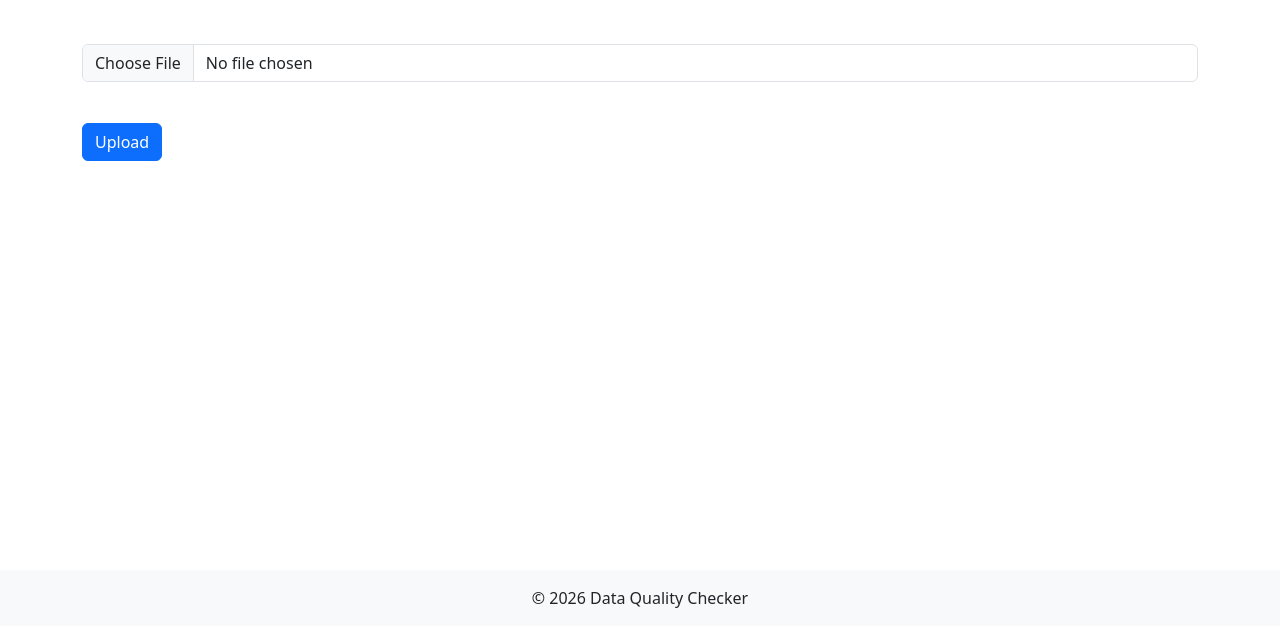
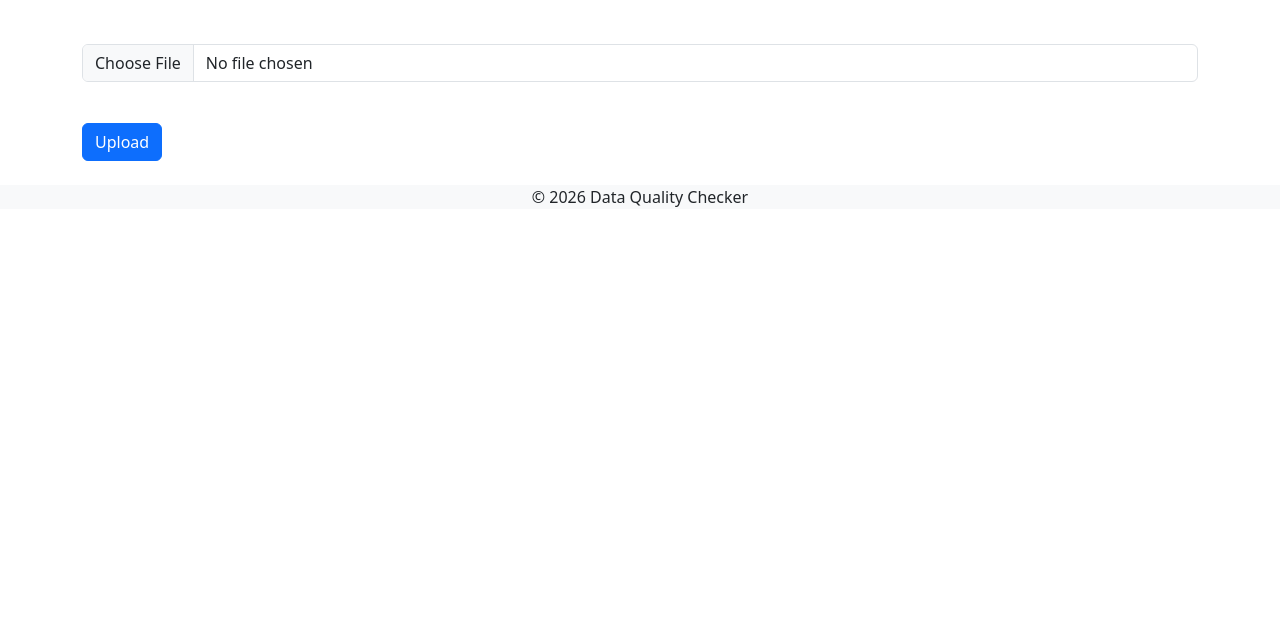
Before and after one commit to samksenija/Data-Quality-Checker, a Django app: page / in a window 1280 px wide. Shown: the part 164-800 px from the top of the page. Run offline with Django 4.2, Linux system fonts and the light colour scheme.

Commit message:
css, style adjustments -  footer and link; layout, results

```diff
--- a/data_quality_checker/quality_checks/static/quality_checks/css/style.css
+++ b/data_quality_checker/quality_checks/static/quality_checks/css/style.css
@@ -1,9 +1,3 @@
-.move-to-the-bottom-of-page {
-    position: fixed;
-    width: 100%;
-    bottom: 10px;
-}
-
 .push-div-down {
     padding-top: 45px;
 }
--- a/data_quality_checker/quality_checks/templates/layout.html
+++ b/data_quality_checker/quality_checks/templates/layout.html
@@ -26,7 +26,7 @@
         {% endblock %}
     </main>
 
-    <footer class="bg-light text-center py-3 mt-5 move-to-the-bottom-of-page">
+    <footer class="bg-light text-center">
         <p class="mb-0">© {% now "Y" %} Data Quality Checker</p>
     </footer>
 
--- a/data_quality_checker/quality_checks/templates/results.html
+++ b/data_quality_checker/quality_checks/templates/results.html
@@ -25,10 +25,10 @@
                 </tr>
             </tbody>
         </table>
-        <a href="{% url 'null_value_details' %}">
-            View Null Value Details
-        </a>
     </div>
+    <a href="{% url 'null_value_details' %}">
+        View Null Value Details
+    </a>
 
     <div class="push-div-down fixed-content">
         <h5>Count of Duplicate Values per Column</h5>
```
